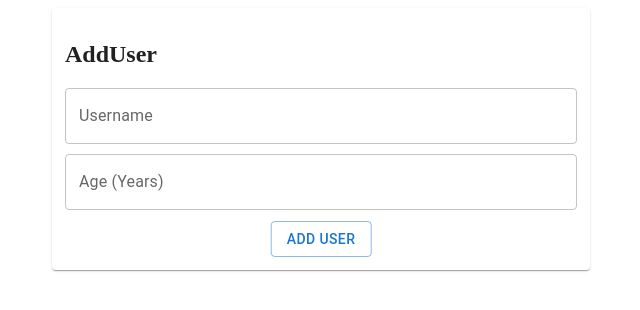
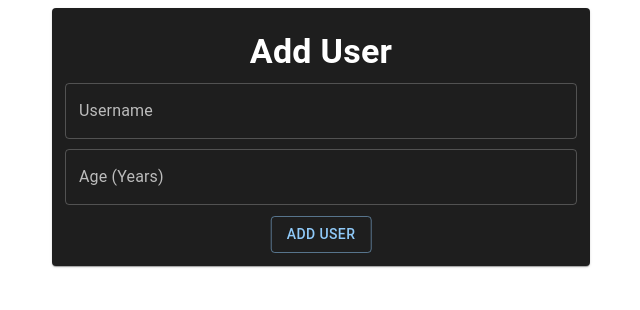
Before and after one commit to EsmaeilSaleh/adduser, a React (Create React App) app: page / in a window 1280 px wide. Shown: the top 310 px of the page, without its empty margins (319-959 px from the left). Built offline with nearby package versions, Linux system fonts and the light colour scheme.

Commit message:
add dark theme

```diff
--- a/src/App.js
+++ b/src/App.js
@@ -4,9 +4,9 @@ import Container from "@mui/material/Container";
 
 function App() {
   return (
-    <Container sx={{ display: 'flex', justifyContent: 'center' }}>
-      <AddUser />
-    </Container>
+      <Container sx={{ display: "flex", justifyContent: "center" }}>
+        <AddUser />
+      </Container>
   );
 }
 
--- a/src/components/Users/AddUser.js
+++ b/src/components/Users/AddUser.js
@@ -1,4 +1,5 @@
 import React from "react";
+import Typography from "@mui/material/Typography";
 import Card from "@mui/material/Card";
 import Button from "@mui/material/Button";
 import TextField from "@mui/material/TextField";
@@ -6,11 +7,15 @@ import TextField from "@mui/material/TextField";
 const AddUser = () => {
   const addUserHandler = (event) => {
     event.preventDefault();
-    alert(event.target.value);
   };
   return (
     <Card style={{ width: "32rem", padding: "0.8em" }}>
-      <h2>AddUser</h2>
+      <Typography
+        variant="h4"
+        sx={{ padding: "0.3em", textAlign: "center", fontWeight: 600 }}
+      >
+        Add User
+      </Typography>
       <form onSubmit={addUserHandler}>
         <TextField
           fullWidth
--- a/src/index.js
+++ b/src/index.js
@@ -1,10 +1,20 @@
-import React from 'react';
-import ReactDOM from 'react-dom/client';
-import App from './App';
+import React from "react";
+import ReactDOM from "react-dom/client";
+import App from "./App";
 
-const root = ReactDOM.createRoot(document.getElementById('root'));
+import { ThemeProvider, createTheme } from "@mui/material/styles";
+
+const darkTheme = createTheme({
+  palette: {
+    mode: "dark",
+  },
+});
+
+const root = ReactDOM.createRoot(document.getElementById("root"));
 root.render(
   <React.StrictMode>
-    <App />
+    <ThemeProvider theme={darkTheme}>
+      <App />
+    </ThemeProvider>
   </React.StrictMode>
 );
```
